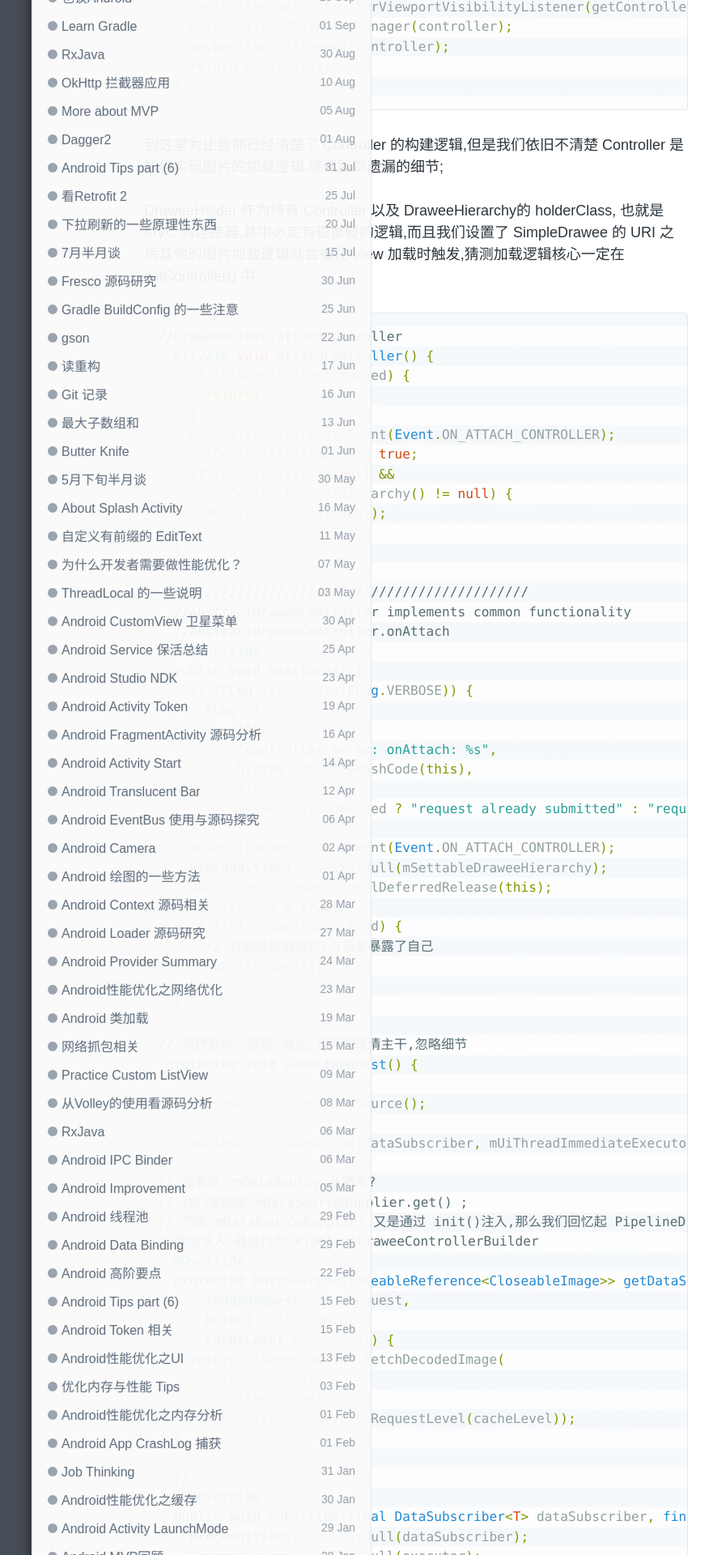
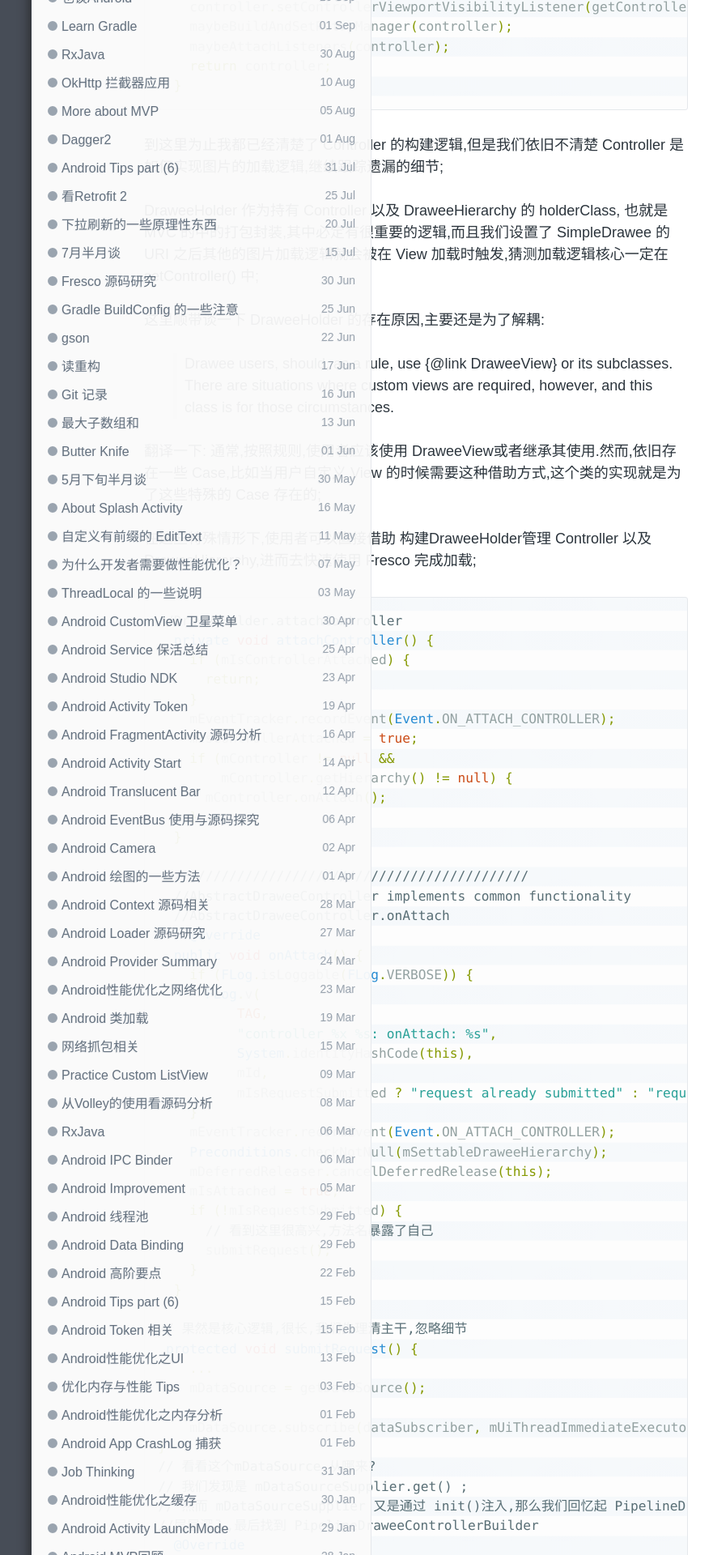
Before and after one commit to enlipan/enlipan.github.io, a Jekyll site: the page built from _posts/2017-08-15-fresco-source.md, in a window 1280 px wide. Shown: the part 2299-4219 px from the top of the page at 81% size, without its empty margins (126-1007 px from the left). Built offline with Jekyll 4.4.1, drawn with Linux system fonts in a browser that asks for light colours; nearby versions of some CDN libraries; comment, search, counter and statistics services are not loaded; some of the changed text lies outside the part shown.

Commit message:
modify fresco

```diff
--- a/_posts/2017-08-15-fresco-source.md
+++ b/_posts/2017-08-15-fresco-source.md
@@ -90,7 +90,15 @@ ImagePipelineFactory.initiallize(context,imagePipelineConfige)...
 
 到这里为止我都已经清楚了 Controller 的构建逻辑,但是我们依旧不清楚 Controller 是如何实现图片的加载逻辑,继续跟踪遗漏的细节;
 
-DraweeHolder 作为持有 Controller 以及 DraweeHierarchy的 holderClass, 也就是 MVC 的连接器,其中必定有很重要的逻辑,而且我们设置了 SimpleDrawee 的 URI 之后其他的图片加载逻辑就会被在 View 加载时触发,猜测加载逻辑核心一定在 setController() 中;
+DraweeHolder 作为持有 Controller 以及 DraweeHierarchy 的 holderClass, 也就是 MVC 的中的打包封装,其中必定有很重要的逻辑,而且我们设置了 SimpleDrawee 的 URI 之后其他的图片加载逻辑就会被在 View 加载时触发,猜测加载逻辑核心一定在 setController() 中;
+
+这里顺带谈一下 DraweeHolder 的存在原因,主要还是为了解耦:
+
+>Drawee users, should, as a rule, use {@link DraweeView} or its subclasses. There are situations where custom views are required, however, and this class is for those circumstances.
+
+翻译一下:  通常,按照规则,使用者应该使用 DraweeView或者继承其使用.然而,依旧存在一些 Case,比如当用户自定义 View 的时候需要这种借助方式,这个类的实现就是为了这些特殊的 Case 存在的;
+
+在这些特殊情形下,使用者可以直接借助 构建DraweeHolder管理 Controller 以及 DraweeHierarchy,进而去快速使用 Fresco 完成加载;
 
 {% highlight java %}
 //DraweeHolder.attachController
```
